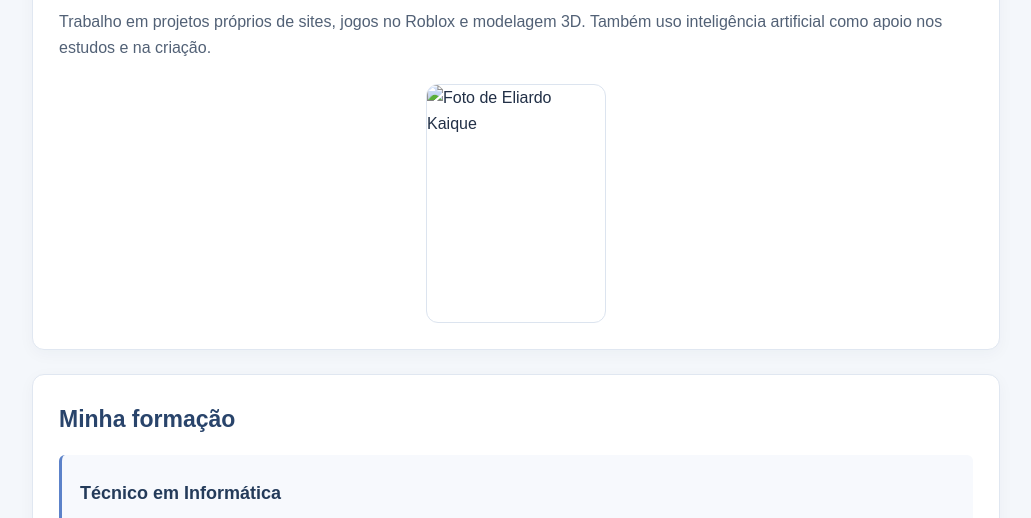
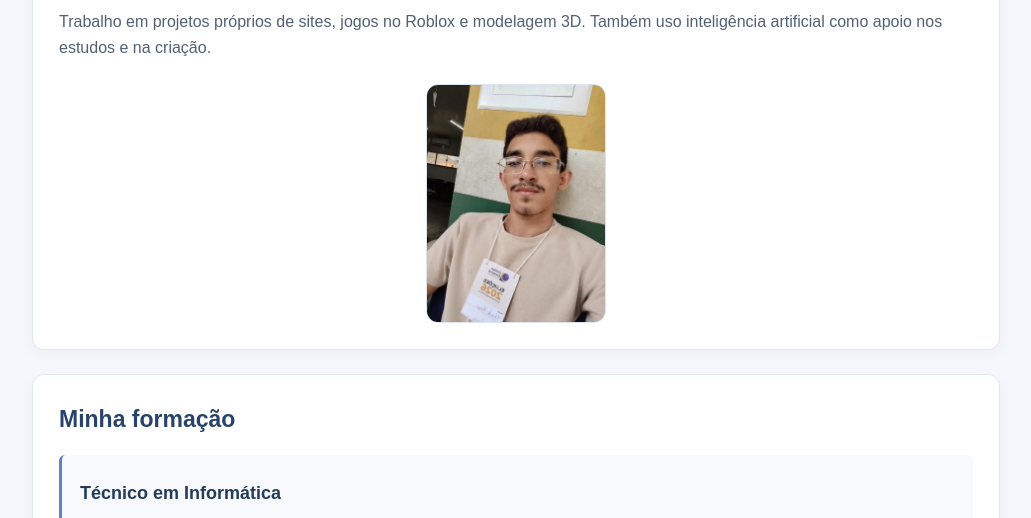
Before and after one commit to EliardoKaique/Portifolio-Pessoal, a plain HTML site: page sobre.html in a window 1280 px wide. Shown: the part 261-779 px from the top of the page, without its empty margins (124-1155 px from the left). Drawn offline with Linux system fonts and the light colour scheme.

Commit message:
Update profile image source in sobre.html

```diff
--- a/sobre.html
+++ b/sobre.html
@@ -29,7 +29,7 @@
             <h1>Sobre mim</h1>
             <p>Meu nome é Eliardo Kaique da Costa Melo. Sou técnico em Informática e estudante de Análise e Desenvolvimento de Sistemas.</p>
             <p>Trabalho em projetos próprios de sites, jogos no Roblox e modelagem 3D. Também uso inteligência artificial como apoio nos estudos e na criação.</p>
-            <img width="180" height="240" src="assents/foto_perfil.jpg" alt="Foto de Eliardo Kaique">
+            <img src="foto_perfil.jpg" alt="Foto de Eliardo Kaique">
         </section>
 
         <section>
```
